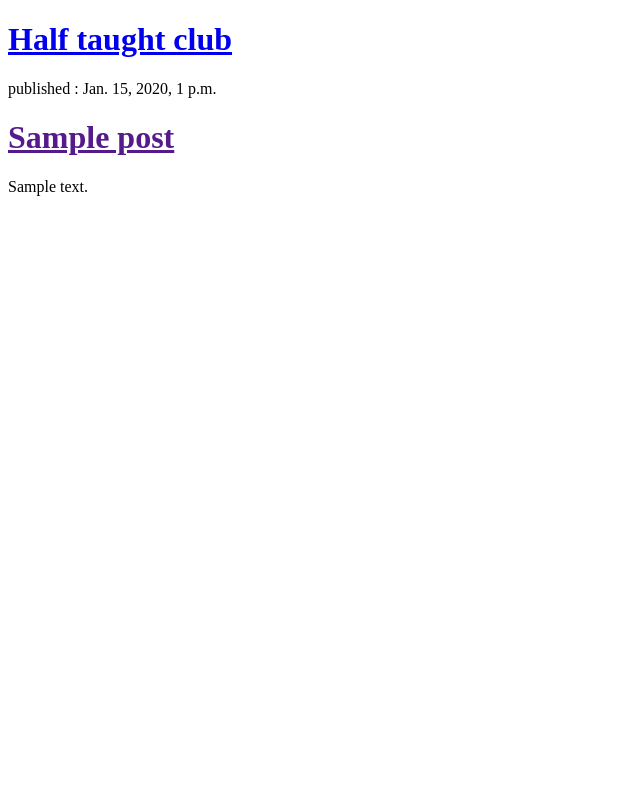
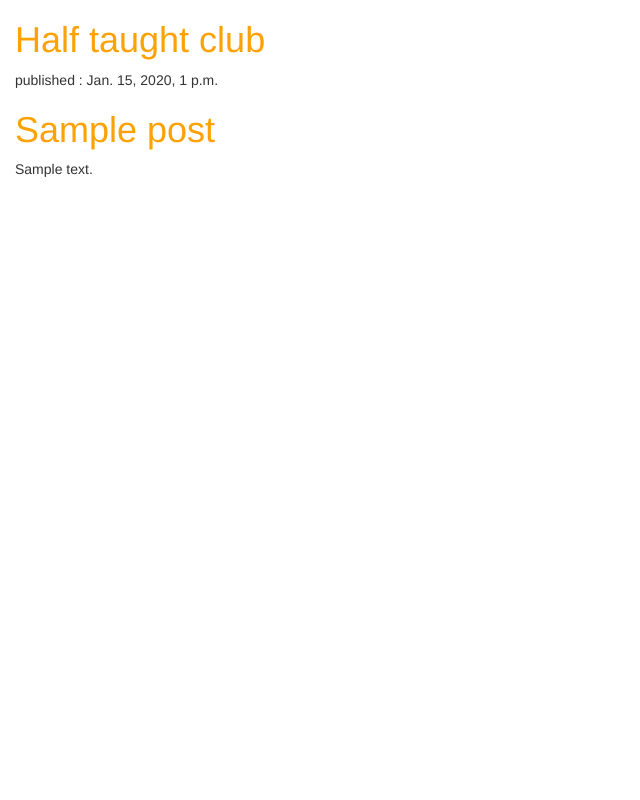
Before and after one commit to kurbobo/half_taught_club, a Django app: template blog/templates/blog/post_list.html in a window 1280 px wide. Shown: the whole page, without its empty margins (0-640 px from the left). Run offline with Django 3.2, Linux system fonts and the light colour scheme; the template is opened without the code that fills it: values that come from a table or form of the project are taken from there, others are empty; tables that the repository leaves empty hold one stand-in row (values such as "Sample post"); some libraries are stand-ins or nearby versions.

Commit message:
urls html

```diff
--- /dev/null
+++ b/blog/static/css/blog.css
@@ -0,0 +1,6 @@
+h1 a {
+    color: #FCA205;
+}
+body {
+    padding-left: 15px;
+}
--- a/blog/templates/blog/post_list.html
+++ b/blog/templates/blog/post_list.html
@@ -1,6 +1,9 @@
-<!DOCTYPE html>
+{% load static %}
 <html>
     <head>
+        <link rel="stylesheet" href="//maxcdn.bootstrapcdn.com/bootstrap/3.2.0/css/bootstrap.min.css">
+        <link rel="stylesheet" href="//maxcdn.bootstrapcdn.com/bootstrap/3.2.0/css/bootstrap-theme.min.css">
+        <link rel="stylesheet" href="{% static 'css/blog.css' %}">
         <title>Half taught club</title>
     </head>
     <body>
```
